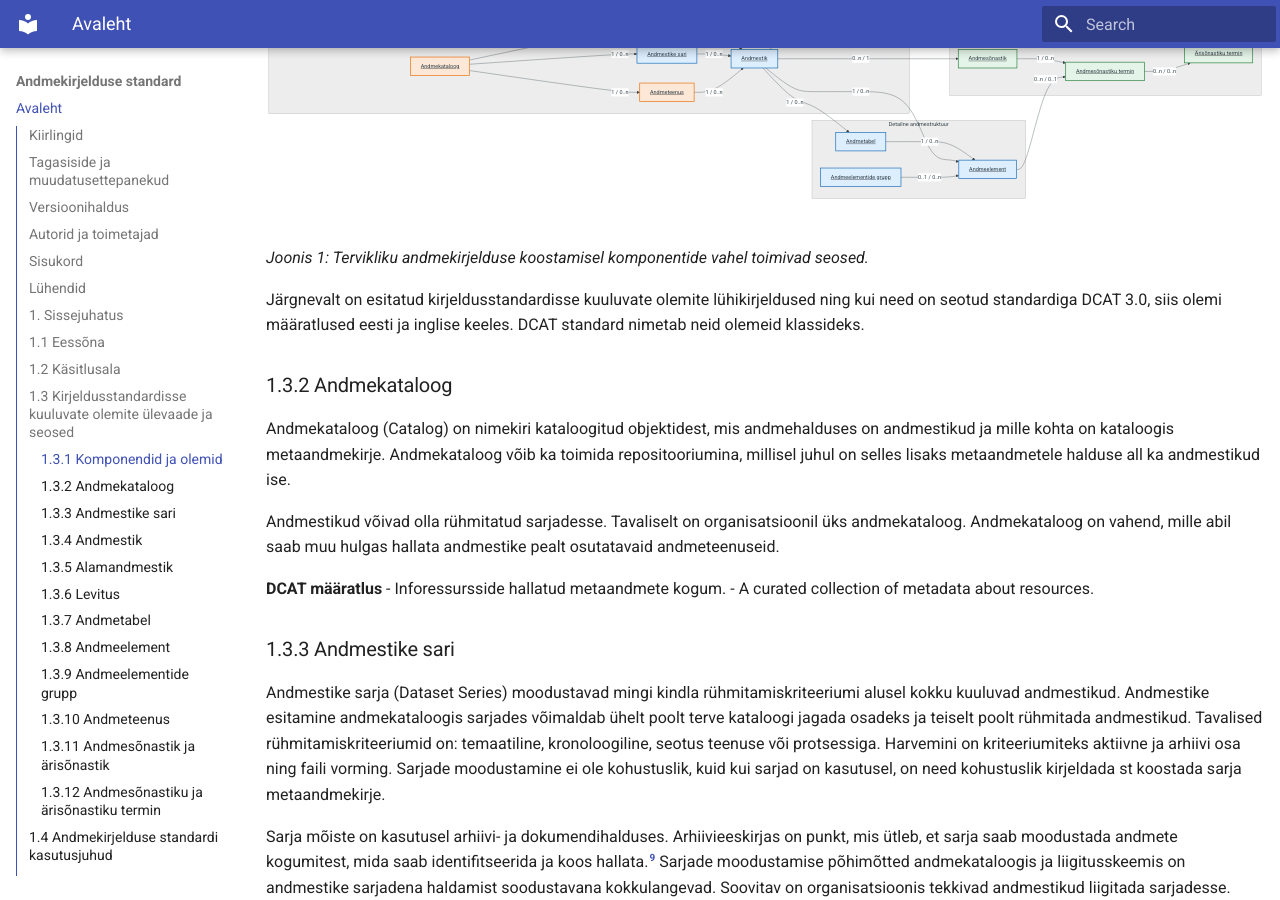
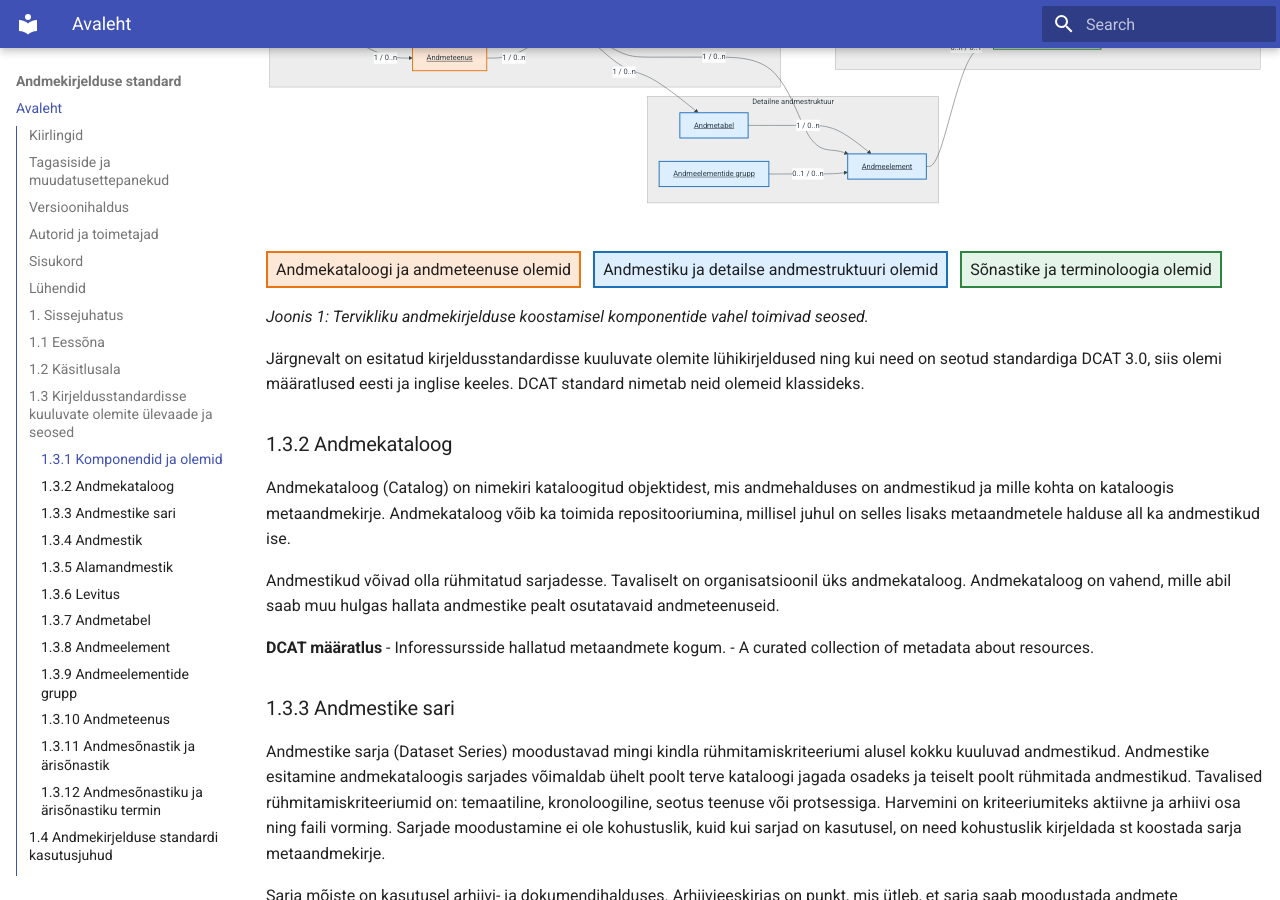
Before and after one commit to e-gov/Andmekirjelduse-Standard, an MkDocs documentation site: the page built from docs/index.md, in a window 1280 px wide and 900 px high, scrolled down 4310 px. Built offline with MkDocs 1.6.1 and Material for MkDocs 9.7.7, drawn with Linux system fonts in a browser that asks for light colours; the version menu is left out.

Commit message:
Joonise muudatused

````diff
--- a/docs/index.md
+++ b/docs/index.md
@@ -147,12 +147,6 @@ flowchart LR
     AriTermin["Ärisõnastiku termin"]
   end
 
-  subgraph G4["Legend"]
-    LegendOranz["Andmekataloogi ja andmeteenuse olemid"]
-    LegendSinine["Andmestiku ja detailse andmestruktuuri olemid"]
-    LegendRoheline["Sõnastike ja terminoloogia olemid"]
-  end
-
   Kataloog -->|"1 / 0..n"| Sari
   Kataloog -->|"1 / 0..n"| Andmestik
   Kataloog -->|"1 / 0..n"| Teenus
@@ -201,6 +191,18 @@ flowchart LR
   click AriTermin "#34-arisonastiku-termini-kirjeldus" "Ava ärisõnastiku termini kirjeldus" _self
 
 ```
+
+<div style="display: flex; gap: 12px; flex-wrap: wrap; justify-content: flex-start; margin-top: 12px;">
+  <span style="background:#FDE7D7; border:2px solid #E87511; padding:4px 8px;">
+    Andmekataloogi ja andmeteenuse olemid
+  </span>
+  <span style="background:#DDEEFF; border:2px solid #1D70B8; padding:4px 8px;">
+    Andmestiku ja detailse andmestruktuuri olemid
+  </span>
+  <span style="background:#E4F4E8; border:2px solid #2E8540; padding:4px 8px;">
+    Sõnastike ja terminoloogia olemid
+  </span>
+</div>
 
 *Joonis 1: Tervikliku andmekirjelduse koostamisel komponentide vahel toimivad seosed.*
 
````
Also changed, not shown: other parts of docs/index.md (+0 -4 lines).
